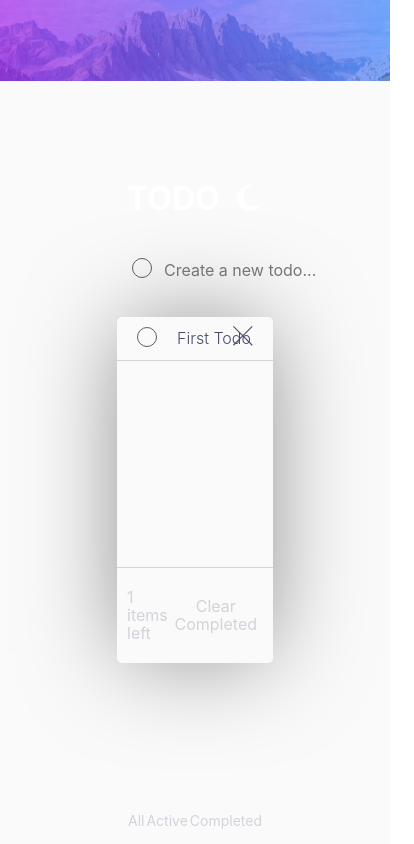
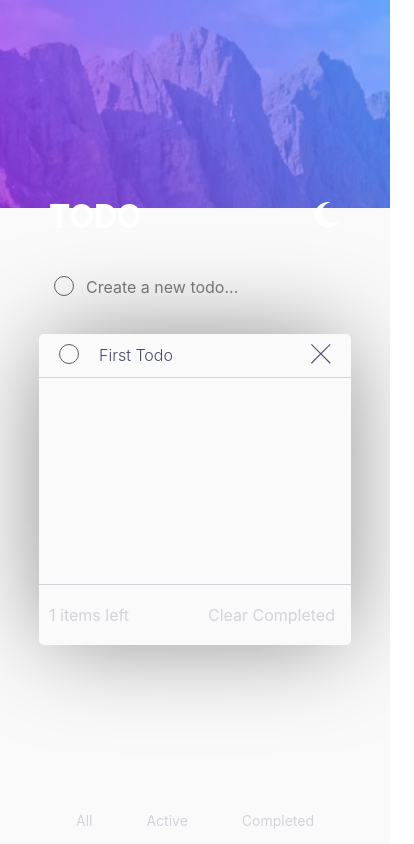
Before and after one commit to LuisDGracia/TodoList-FrontendMentor, a React (Create React App) app: page / in a window 390 px wide. Shown: the whole page, 414 px wide, since content can reach past the window. Built offline with nearby package versions, Linux system fonts and the light colour scheme.

Commit message:
Now is complete
- Forgot about mobile BG image

```diff
--- a/src/App.js
+++ b/src/App.js
@@ -1,10 +1,13 @@
-import { AppContainer, Banner } from './AppStyles'
+import { AppContainer, Banner, BannerMobile } from './AppStyles'
 import 'normalize.css';
 import moonBanner from './assets/images/bg-desktop-dark.jpg'
 import sunBanner from './assets/images/bg-desktop-light.jpg'
+import mobilemoonBanner from './assets/images/bg-mobile-dark.jpg'
+import mobilesunBanner from './assets/images/bg-mobile-light.jpg'
 import Layout from './components/Layout/Layout';
 import { useContext } from 'react';
 import { AppContext } from './AppProvider';
+
 
 function App( ) {
 
@@ -13,6 +16,7 @@ function App( ) {
   return (
     <AppContainer>
       <Banner src={ themeMode === 'lightTheme' ? sunBanner : moonBanner } />
+      <BannerMobile src={ themeMode === 'lightTheme' ? mobilesunBanner : mobilemoonBanner } />
       <Layout />
     </AppContainer>
   );
--- a/src/AppStyles.jsx
+++ b/src/AppStyles.jsx
@@ -9,4 +9,20 @@ export const Banner = styled.img`
   position: absolute;
   z-index: 1;
   width: 100%;
+
+  @media screen and (max-width: 425px){
+    display: none;
+  }
+
 `;
+
+export const BannerMobile = styled.img`
+  position: absolute;
+  z-index: 1;
+  width: 100%;
+
+  @media screen and (min-width: 426px){
+    display: none;
+  }
+
+`;
--- a/src/components/Todo-Filters/FiltersGroup/GroupStyled.jsx
+++ b/src/components/Todo-Filters/FiltersGroup/GroupStyled.jsx
@@ -4,14 +4,22 @@ export const FilterGroup = styled.div`
   width: 40%;
   display: flex;
   justify-content: space-around;
+  background-color: ${ ({ theme}) => theme.colors.FormBgColor };
+  border-radius: 0px 0px 10px 10px;
 
   @media screen and ( max-width: 1023px ){
     position: absolute;
     bottom: 5px;
     left: 30%;
-    background-color: ${ ({ theme}) => theme.colors.FormBgColor };
     padding: 10px;
-    border-radius: 0px 0px 10px 10px;
+  }
+
+  @media screen and ( max-width: 426px ){
+    position: absolute;
+    width: 80%;
+    bottom: 5px;
+    left: 10%;
+    padding: 10px;
   }
 
 `
--- a/src/components/Todo-Form/Todo-FormStyled.jsx
+++ b/src/components/Todo-Form/Todo-FormStyled.jsx
@@ -3,7 +3,7 @@ import styled from 'styled-components';
 export const Container = styled.div`
   width: 40%;
   z-index:10;
-  @media screen and (max-width: 375px){
+  @media screen and (max-width: 426px){
     width: 80%;
   }
 `;
```
